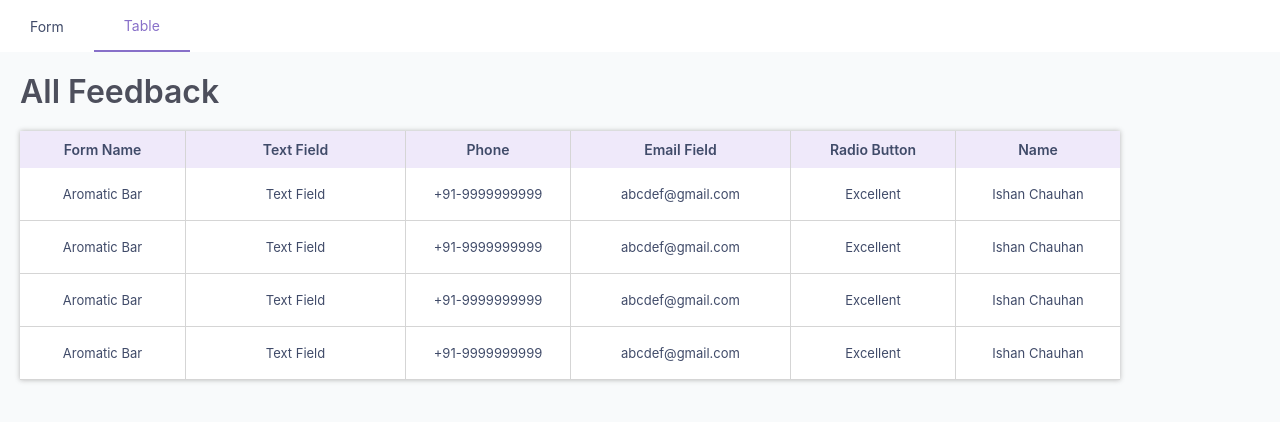
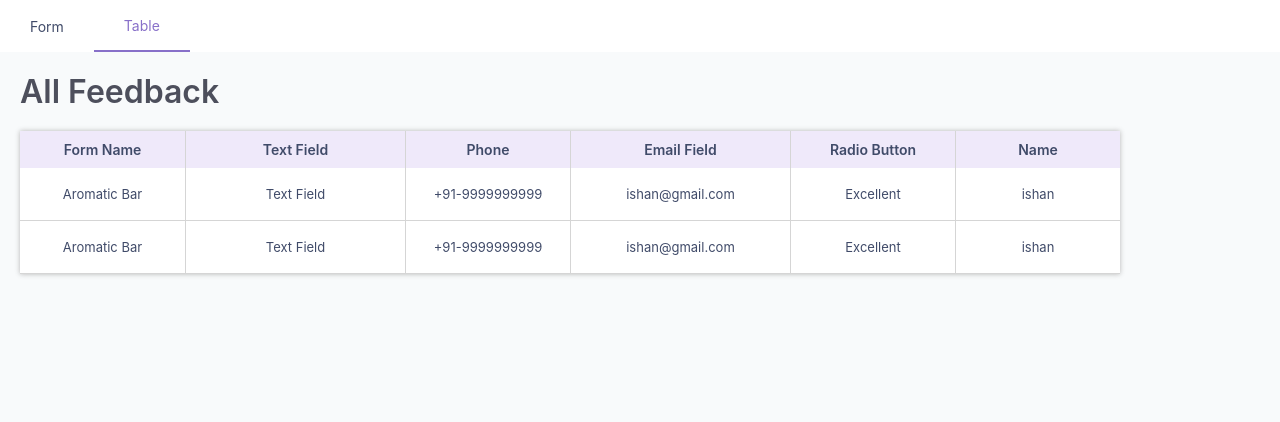
Before and after one commit to IshanChauhan79/React_F-G_ishan_chauhan, a React (Create React App) app: page /submissions in a window 1280 px wide. Shown: the top 422 px of the page. Built offline with nearby package versions, Linux system fonts and the light colour scheme.

Commit message:
connect form data with table data

```diff
--- a/src/Components/Form/AromaticForm/AromaticForm.js
+++ b/src/Components/Form/AromaticForm/AromaticForm.js
@@ -1,13 +1,15 @@
 import React, { useState, useRef } from "react";
+import { useHistory } from "react-router";
 import classes from "./AromaticForm.module.css";
 import { ReactComponent as India } from "../../../assets/images/india.svg";
 
-function AromaticForm() {
+function AromaticForm(props) {
   const [emailError, setEmailError] = useState(true);
-  // const [phone, setPhone] = useState("");
   const [phoneError, setPhoneError] = useState(true);
   const [radioValue, setRadioValue] = useState("");
   const [nameError, setNameError] = useState(true);
+
+  const history = useHistory();
 
   const textField = useRef();
   const email = useRef();
@@ -15,7 +17,6 @@ function AromaticForm() {
   const name = useRef();
 
   const radioChange = (e) => {
-    console.log(e.target.value);
     setRadioValue(e.target.value);
   };
   const submitHandler = (e) => {
@@ -25,20 +26,30 @@ function AromaticForm() {
       /^(([^<>()\]\\.,;:\s@"]+(\.[^<>()\]\\.,;:\s@"]+)*)|(".+"))@((\[[0-9]{1,3}\.[0-9]{1,3}\.[0-9]{1,3}\.[0-9]{1,3}\])|(([a-zA-Z\-0-9]+\.)+[a-zA-Z]{2,}))$/;
     let name_check = /^[a-zA-Z\s]*$/;
 
-    let emailValid = re.test(email.current.value.trim());
+    let nameValue = name.current.value.trim();
+    let emailValue = email.current.value.trim();
+    let num = phone.current.value.toString();
+
+    let numValue = "+91-" + num;
+
+    let emailValid = re.test(emailValue);
+    let nameValid = name_check.test(nameValue);
+
     setEmailError(emailValid);
-
-    let num = phone.current.value.toString();
     setPhoneError(num.length === 10);
-
-    let nameValid = name_check.test(name.current.value.trim());
     setNameError(nameValid);
 
-    console.log(textField.current.value);
-
-    console.log(email.current.value);
-    console.log(phone.current.value);
-    console.log(name.current.value);
+    if (emailValid && num && nameValid) {
+      props.addReview({
+        name: nameValue,
+        phone: numValue,
+        text: textField.current.value,
+        email: emailValue,
+        form: "Aromatic Bar",
+        radio: radioValue,
+      });
+      history.push("/submissions");
+    }
   };
 
   return (
--- a/src/Components/Form/Feedback/Feedback.js
+++ b/src/Components/Form/Feedback/Feedback.js
@@ -1,7 +1,19 @@
 import React from "react";
 import classes from "./Feedback.module.css";
 
-function Feedback() {
+function Feedback(props) {
+  const list = props.data.map((el, i) => {
+    return (
+      <div className={classes.Data} key={i}>
+        <div className={classes.FormName}>{el.form}</div>
+        <div className={classes.TextFeild}>{el.text}</div>
+        <div className={classes.Phone}>{el.phone}</div>
+        <div className={classes.Email}>{el.email}</div>
+        <div className={classes.RadioButton}>{el.radio}</div>
+        <div className={classes.Name}>{el.name}</div>
+      </div>
+    );
+  });
   return (
     <div className={classes.Feedback}>
       <div className={classes.Title}>All Feedback</div>
@@ -14,38 +26,7 @@ function Feedback() {
           <div className={classes.RadioButton}>Radio Button</div>
           <div className={classes.Name}>Name</div>
         </div>
-        <div className={classes.Data}>
-          <div className={classes.FormName}>Aromatic Bar</div>
-          <div className={classes.TextFeild}>Text Field</div>
-          <div className={classes.Phone}>+91-9999999999</div>
-          <div className={classes.Email}>abcdef@gmail.com</div>
-          <div className={classes.RadioButton}>Excellent</div>
-          <div className={classes.Name}>Ishan Chauhan</div>
-        </div>
-        <div className={classes.Data}>
-          <div className={classes.FormName}>Aromatic Bar</div>
-          <div className={classes.TextFeild}>Text Field</div>
-          <div className={classes.Phone}>+91-9999999999</div>
-          <div className={classes.Email}>abcdef@gmail.com</div>
-          <div className={classes.RadioButton}>Excellent</div>
-          <div className={classes.Name}>Ishan Chauhan</div>
-        </div>
-        <div className={classes.Data}>
-          <div className={classes.FormName}>Aromatic Bar</div>
-          <div className={classes.TextFeild}>Text Field</div>
-          <div className={classes.Phone}>+91-9999999999</div>
-          <div className={classes.Email}>abcdef@gmail.com</div>
-          <div className={classes.RadioButton}>Excellent</div>
-          <div className={classes.Name}>Ishan Chauhan</div>
-        </div>
-        <div className={classes.Data}>
-          <div className={classes.FormName}>Aromatic Bar</div>
-          <div className={classes.TextFeild}>Text Field</div>
-          <div className={classes.Phone}>+91-9999999999</div>
-          <div className={classes.Email}>abcdef@gmail.com</div>
-          <div className={classes.RadioButton}>Excellent</div>
-          <div className={classes.Name}>Ishan Chauhan</div>
-        </div>
+        {list}
       </div>
     </div>
   );
--- a/src/Components/Form/Form.js
+++ b/src/Components/Form/Form.js
@@ -1,19 +1,43 @@
+import React,{useState} from "react";
 import { Route, Switch } from "react-router";
 import classes from "./Form.module.css";
 import Header from "../Header/Header";
 import AromaticForm from "./AromaticForm/AromaticForm";
 import Feedback from "./Feedback/Feedback";
 
+const dummyData = [
+  {
+    name: "ishan",
+    email: "ishan@gmail.com",
+    phone: "+91-9999999999",
+    form: "Aromatic Bar",
+    radio: "Excellent",
+    text: "Text Field",
+  },
+  {
+    name: "ishan",
+    email: "ishan@gmail.com",
+    phone: "+91-9999999999",
+    form: "Aromatic Bar",
+    radio: "Excellent",
+    text: "Text Field",
+  },
+];
+
 function Form() {
+  const [data, setData] = useState(dummyData);
+  const addReviewHandler=(el)=>{
+    setData(prev=>[...prev,el])
+  }
   return (
     <div className={classes.Form}>
       <Header />
       <Switch>
         <Route path="/submissions" exact>
-          <Feedback />
+          <Feedback data={data} />
         </Route>
         <Route path="/">
-          <AromaticForm />
+          <AromaticForm  addReview={addReviewHandler}/>
         </Route>
       </Switch>
     </div>
```
